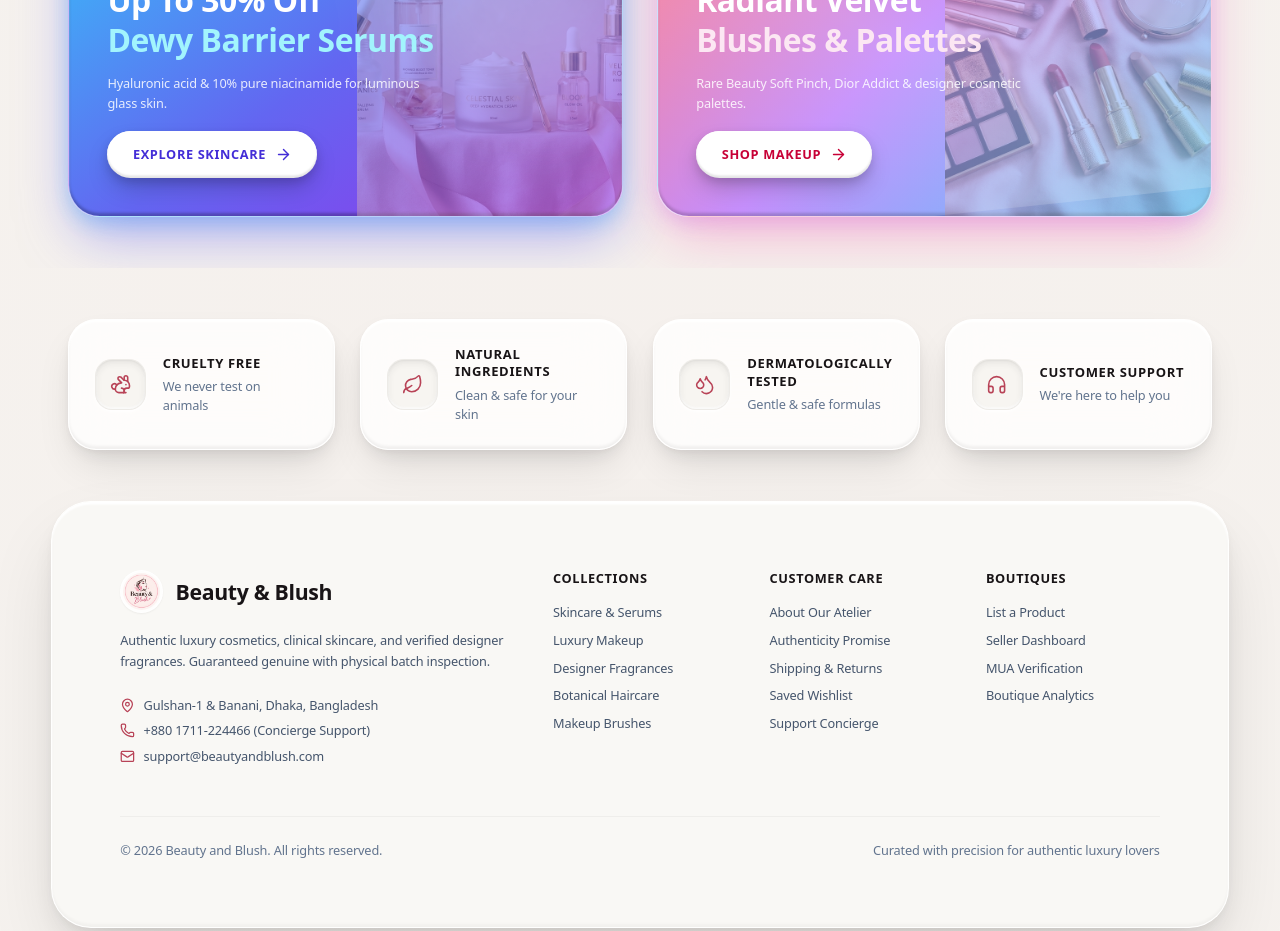
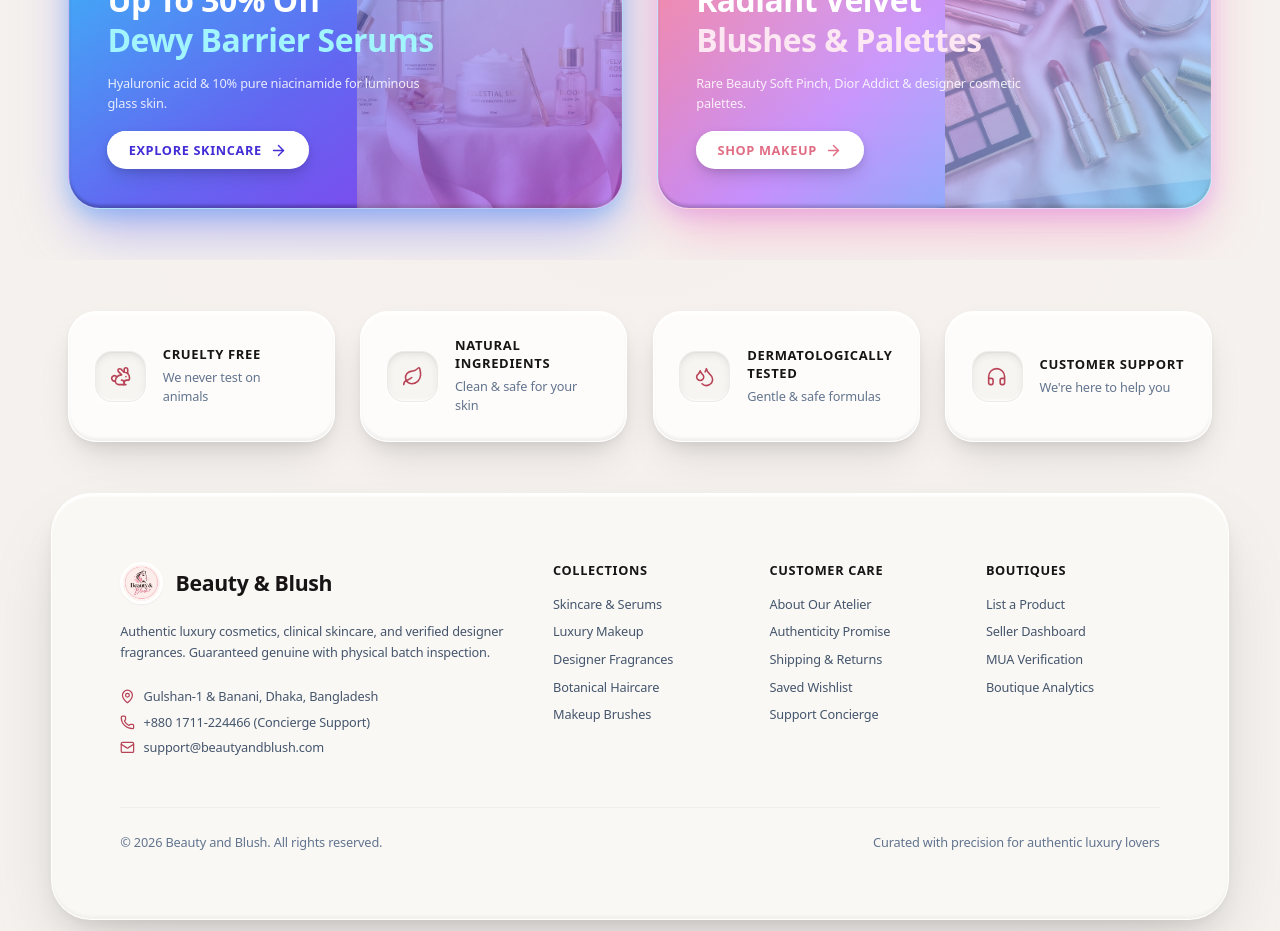
Before and after one commit to ruhul2003/Beauty-and-Blush, a Next.js app in the folder frontend/: page / in a window 1280 px wide. Shown: the part 3320-4251 px from the top of the page. Built offline with nearby package versions, Linux system fonts and the light colour scheme; no server answers; a web font is replaced by a local one.

Commit message:
Reduce promo grid banner button heights and refine styling

```diff
--- a/frontend/src/components/PromoGrid.jsx
+++ b/frontend/src/components/PromoGrid.jsx
@@ -51,7 +51,7 @@ export function PromoGrid() {
             <div className="pt-4 relative z-10">
               <Link
                 href="/browse?category=Skincare"
-                className="px-6 py-3.5 text-xs tracking-wider uppercase font-bold rounded-full bg-white text-indigo-700 hover:bg-slate-100 inline-flex items-center gap-2 shadow-[0_12px_24px_-4px_rgba(0,0,0,0.22),0_4px_10px_rgba(0,0,0,0.12),inset_0_2px_1px_#ffffff,inset_0_-2.5px_2px_rgba(0,0,0,0.1)] hover:scale-105 active:scale-95 transition-all"
+                className="px-5 py-2.5 text-xs tracking-wider uppercase font-bold rounded-full bg-white text-indigo-700 hover:bg-slate-100 inline-flex items-center gap-2 shadow-[0_8px_18px_-4px_rgba(0,0,0,0.18),0_2px_6px_rgba(0,0,0,0.08),inset_0_2px_1px_#ffffff] hover:scale-105 active:scale-95 transition-all"
               >
                 <span>EXPLORE SKINCARE</span>
                 <ArrowRight className="w-4 h-4" />
@@ -102,7 +102,7 @@ export function PromoGrid() {
             <div className="pt-4 relative z-10">
               <Link
                 href="/browse?category=Makeup"
-                className="px-6 py-3.5 text-xs tracking-wider uppercase font-bold rounded-full bg-white text-rose-700 hover:bg-slate-100 inline-flex items-center gap-2 shadow-[0_12px_24px_-4px_rgba(0,0,0,0.22),0_4px_10px_rgba(0,0,0,0.12),inset_0_2px_1px_#ffffff,inset_0_-2.5px_2px_rgba(0,0,0,0.1)] hover:scale-105 active:scale-95 transition-all"
+                className="px-5 py-2.5 text-xs tracking-wider uppercase font-bold rounded-full bg-white text-[#e06d84] hover:bg-slate-100 inline-flex items-center gap-2 shadow-[0_8px_18px_-4px_rgba(0,0,0,0.18),0_2px_6px_rgba(0,0,0,0.08),inset_0_2px_1px_#ffffff] hover:scale-105 active:scale-95 transition-all"
               >
                 <span>SHOP MAKEUP</span>
                 <ArrowRight className="w-4 h-4" />
```
